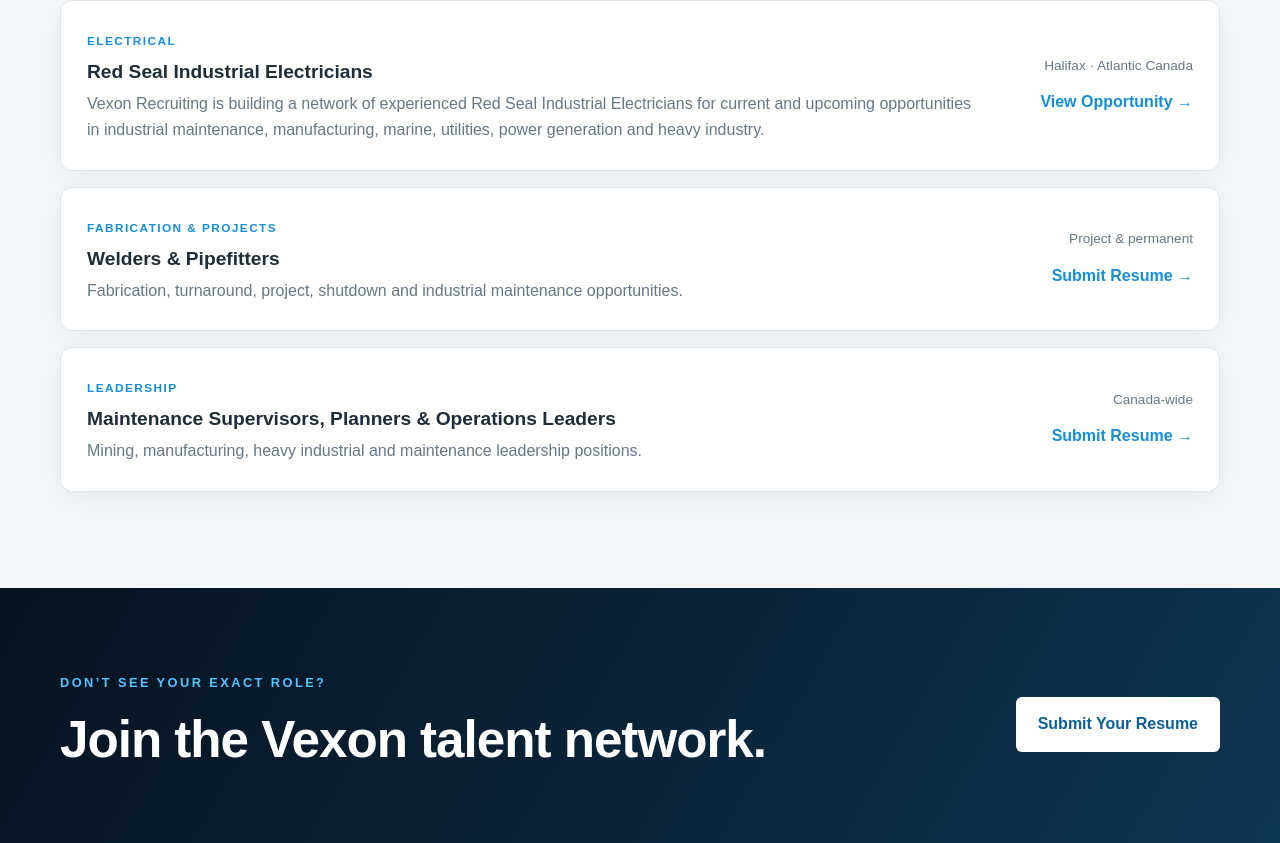
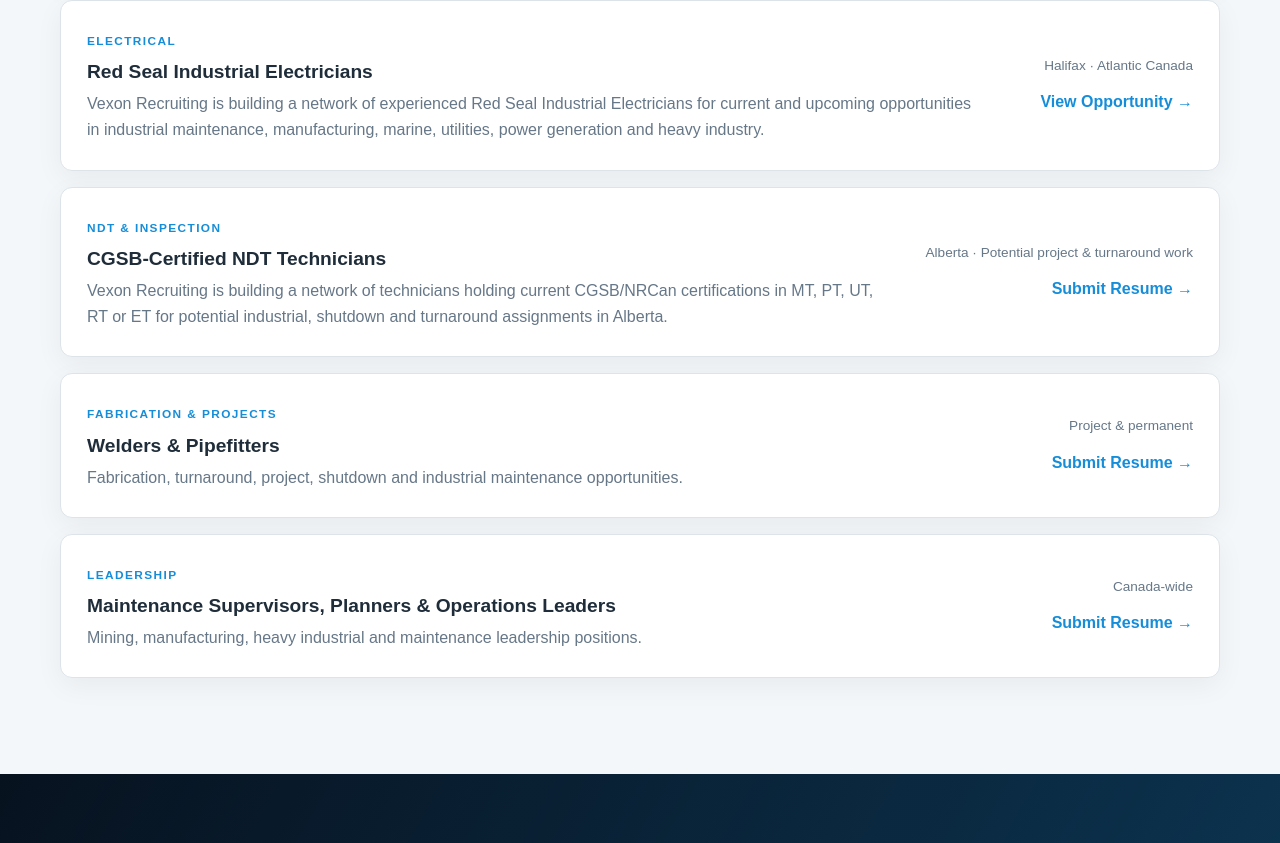
Before and after one commit to vexonrecruiting-cloud/vexon-recruiting-website, a plain HTML site: page opportunities.html in a window 1280 px wide. Shown: the part 1358-2201 px from the top of the page. Drawn offline with Linux system fonts and the light colour scheme.

Commit message:
Add NDT technician expression of interest

```diff
--- a/opportunities.html
+++ b/opportunities.html
@@ -76,6 +76,17 @@
     <a href="industrial-electricians.html">View Opportunity →</a>
   </div>
 </article>
+<article class="job-listing">
+  <div>
+    <span class="job-tag">NDT &amp; Inspection</span>
+    <h3>CGSB-Certified NDT Technicians</h3>
+    <p>Vexon Recruiting is building a network of technicians holding current CGSB/NRCan certifications in MT, PT, UT, RT or ET for potential industrial, shutdown and turnaround assignments in Alberta.</p>
+  </div>
+  <div class="job-side">
+    <span>Alberta · Potential project &amp; turnaround work</span>
+    <a href="candidates.html">Submit Resume →</a>
+  </div>
+</article>
 
 <article class="job-listing"><div><span class="job-tag">Fabrication & Projects</span><h3>Welders & Pipefitters</h3><p>Fabrication, turnaround, project, shutdown and industrial maintenance opportunities.</p></div><div class="job-side"><span>Project & permanent</span><a href="candidates.html">Submit Resume →</a></div></article>
 
```
